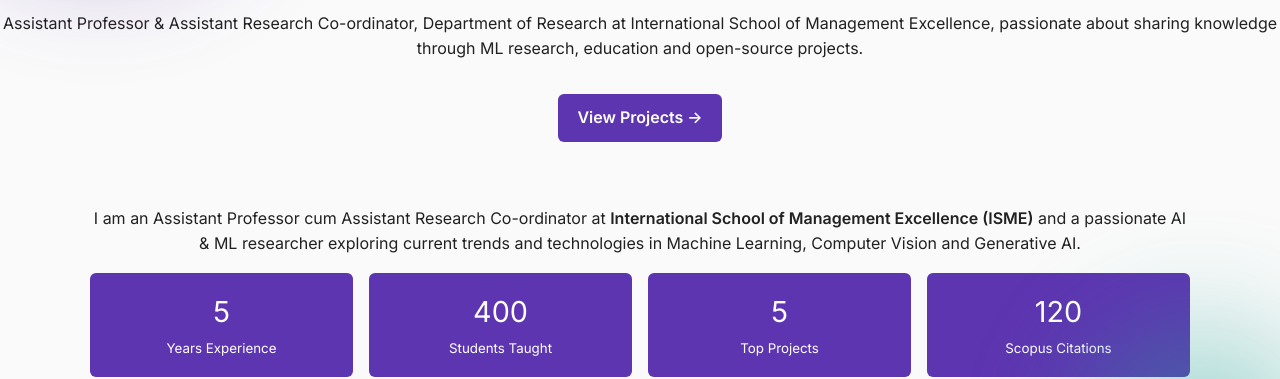
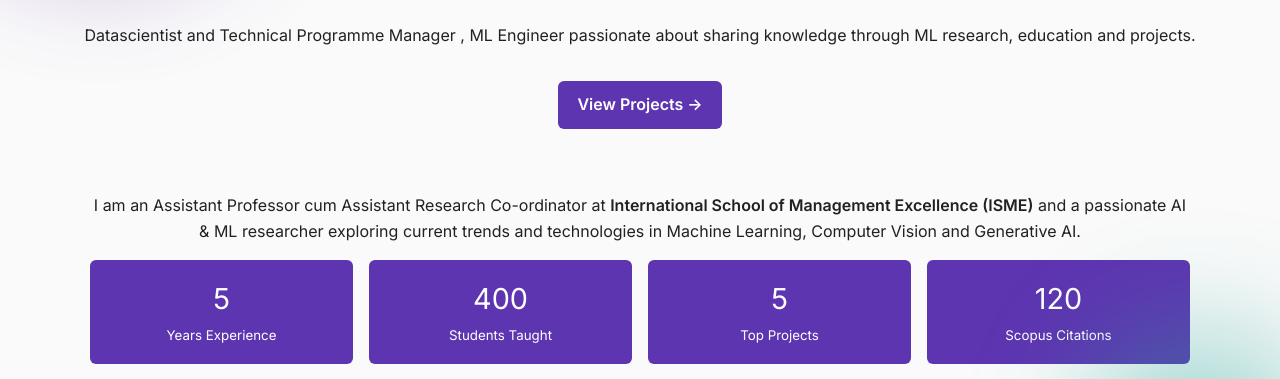
Before and after one commit to vaishnabala/VB_Portfolio, a plain HTML site: page index.html in a window 1280 px wide. Shown: the part 455-834 px from the top of the page. Drawn offline with Linux system fonts and the light colour scheme.

Commit message:
updated designation

```diff
--- a/index.html
+++ b/index.html
@@ -40,8 +40,8 @@
     <h2 class="typewriter"
         data-words='["ML Educator","Project Developer","Research Collaborator"]'></h2>
     <p class="subtitle">
-      Assistant Professor &amp; Assistant Research Co-ordinator, Department of Research at International School of Management Excellence, passionate about
-      sharing knowledge through ML research, education and open-source projects.
+      Datascientist and Technical Programme Manager , ML Engineer
+      passionate about sharing knowledge through ML research, education and projects.
     </p>
     <a href="#projects" class="btn accent">View Projects →</a>
     <div class="blob blob1"></div><div class="blob blob2"></div>
```
